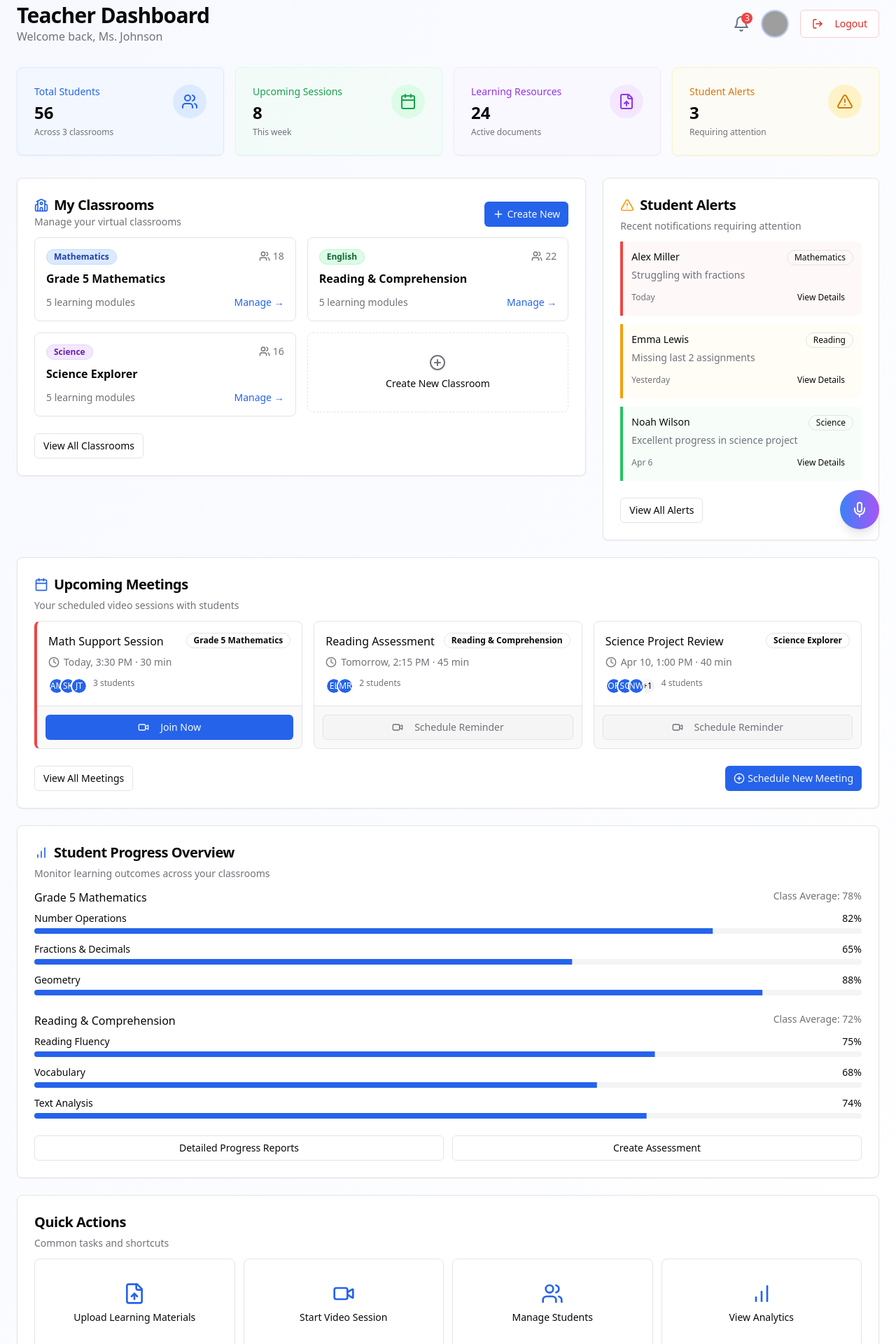
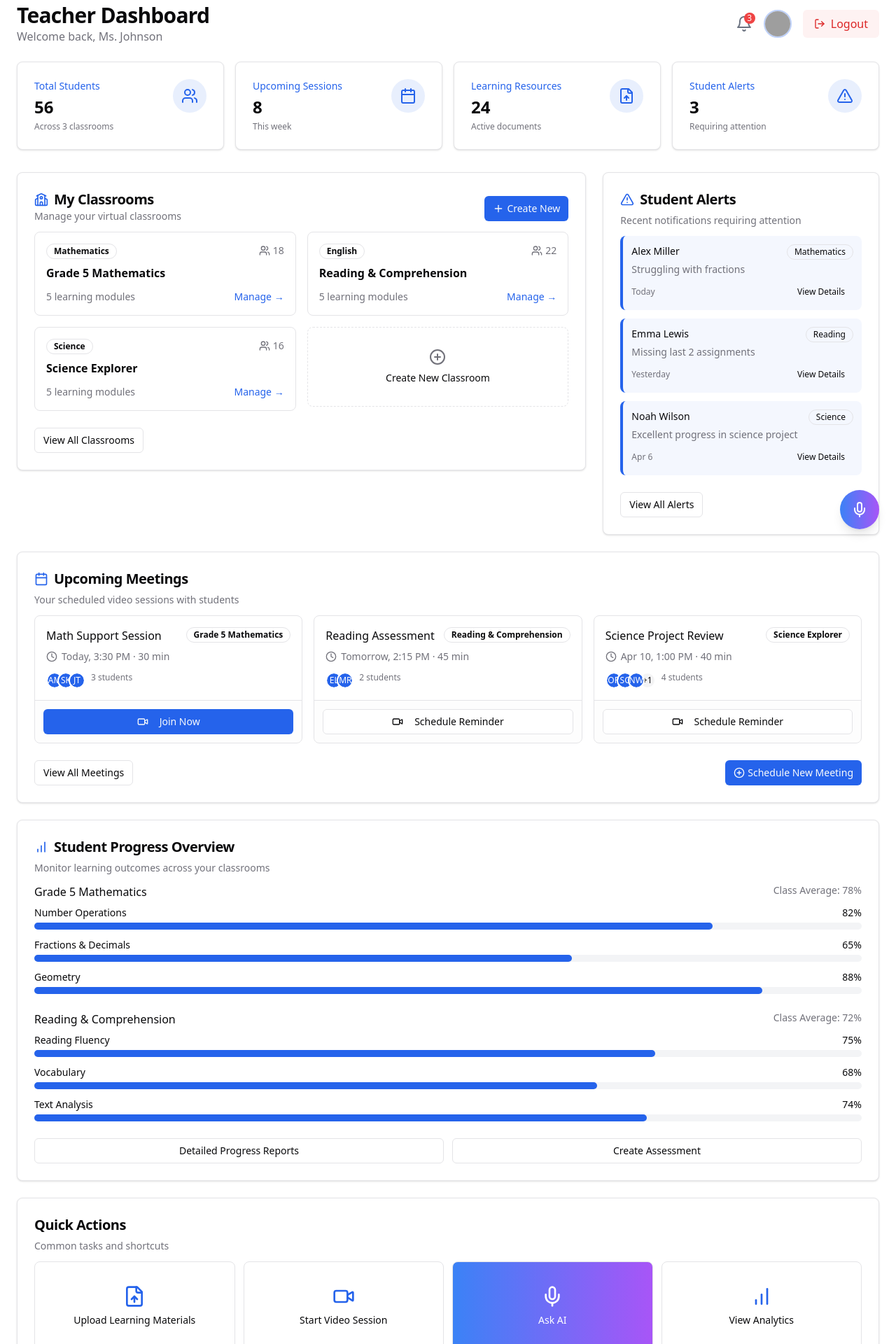
Before and after one commit to samarthshettyyy/EduEASE, a Next.js app in the folder eduease-platform (1)/: page /teacher/dashboard in a window 1280 px wide. Shown: the part 20-1940 px from the top of the page at 70% size. Built offline with nearby package versions, Linux system fonts and the light colour scheme; grey boxes are pictures that could not be loaded.

Commit message:
Update page.tsx

```diff
--- a/eduease-platform (1)/app/teacher/dashboard/page.tsx
+++ b/eduease-platform (1)/app/teacher/dashboard/page.tsx
@@ -140,8 +140,8 @@ export default function TeacherDashboardPage() {
   ]
 
   return (
-    <div className="p-6 bg-gradient-to-br from-indigo-50/50 to-transparent min-h-screen">
-      <div className="flex justify-between items-center mb-8">
+    <div className="p-6">
+      <div className="flex justify-between items-center mb-6">
         <div>
           <h1 className="text-3xl font-bold tracking-tight">Teacher Dashboard</h1>
           <p className="text-muted-foreground">Welcome back, Ms. Johnson</p>
@@ -158,74 +158,73 @@ export default function TeacherDashboardPage() {
               <AvatarFallback>MJ</AvatarFallback>
             </Avatar>
           </div>
-          <Button
+          <button
             onClick={handleLogout}
-            variant="outline"
-            className="border-red-200 text-red-600 hover:bg-red-50 hover:text-red-700 transition-colors"
+            className="flex items-center px-4 py-2 rounded-md bg-red-50 text-red-600 hover:bg-red-100 transition-colors"
           >
             <LogOut className="h-4 w-4 mr-2" />
             Logout
-          </Button>
+          </button>
         </div>
       </div>
 
       {/* Stats Overview */}
       <div className="grid grid-cols-1 md:grid-cols-4 gap-4 mb-8">
-        <Card className="bg-blue-50/50 border-blue-100">
+        <Card className="bg-card border shadow">
           <CardContent className="p-6">
             <div className="flex justify-between items-start">
               <div>
-                <p className="text-sm font-medium text-blue-600 mb-1">Total Students</p>
+                <p className="text-sm font-medium text-primary mb-1">Total Students</p>
                 <h3 className="text-2xl font-bold">56</h3>
                 <p className="text-xs text-muted-foreground mt-1">Across 3 classrooms</p>
               </div>
-              <div className="bg-blue-100 p-3 rounded-full">
-                <Users className="h-6 w-6 text-blue-600" />
+              <div className="bg-primary/10 p-3 rounded-full">
+                <Users className="h-6 w-6 text-primary" />
               </div>
             </div>
           </CardContent>
         </Card>
 
-        <Card className="bg-green-50/50 border-green-100">
+        <Card className="bg-card border shadow">
           <CardContent className="p-6">
             <div className="flex justify-between items-start">
               <div>
-                <p className="text-sm font-medium text-green-600 mb-1">Upcoming Sessions</p>
+                <p className="text-sm font-medium text-primary mb-1">Upcoming Sessions</p>
                 <h3 className="text-2xl font-bold">8</h3>
                 <p className="text-xs text-muted-foreground mt-1">This week</p>
               </div>
-              <div className="bg-green-100 p-3 rounded-full">
-                <Calendar className="h-6 w-6 text-green-600" />
+              <div className="bg-primary/10 p-3 rounded-full">
+                <Calendar className="h-6 w-6 text-primary" />
               </div>
             </div>
           </CardContent>
         </Card>
 
-        <Card className="bg-purple-50/50 border-purple-100">
+        <Card className="bg-card border shadow">
           <CardContent className="p-6">
             <div className="flex justify-between items-start">
               <div>
-                <p className="text-sm font-medium text-purple-600 mb-1">Learning Resources</p>
+                <p className="text-sm font-medium text-primary mb-1">Learning Resources</p>
                 <h3 className="text-2xl font-bold">24</h3>
                 <p className="text-xs text-muted-foreground mt-1">Active documents</p>
               </div>
-              <div className="bg-purple-100 p-3 rounded-full">
-                <FileUp className="h-6 w-6 text-purple-600" />
+              <div className="bg-primary/10 p-3 rounded-full">
+                <FileUp className="h-6 w-6 text-primary" />
               </div>
             </div>
           </CardContent>
         </Card>
 
-        <Card className="bg-amber-50/50 border-amber-100">
+        <Card className="bg-card border shadow">
           <CardContent className="p-6">
             <div className="flex justify-between items-start">
               <div>
-                <p className="text-sm font-medium text-amber-600 mb-1">Student Alerts</p>
+                <p className="text-sm font-medium text-primary mb-1">Student Alerts</p>
                 <h3 className="text-2xl font-bold">3</h3>
                 <p className="text-xs text-muted-foreground mt-1">Requiring attention</p>
               </div>
-              <div className="bg-amber-100 p-3 rounded-full">
-                <AlertTriangle className="h-6 w-6 text-amber-600" />
+              <div className="bg-primary/10 p-3 rounded-full">
+                <AlertTriangle className="h-6 w-6 text-primary" />
               </div>
             </div>
           </CardContent>
@@ -235,7 +234,7 @@ export default function TeacherDashboardPage() {
       <div className="grid grid-cols-1 md:grid-cols-3 gap-6 mb-6">
         {/* Classrooms Section */}
         <div className="md:col-span-2">
-          <Card className="shadow-sm">
+          <Card className="border bg-card text-card-foreground shadow">
             <CardHeader className="pb-3 flex flex-row items-center justify-between">
               <div>
                 <CardTitle className="text-xl flex items-center">
@@ -257,7 +256,7 @@ export default function TeacherDashboardPage() {
                   <Link href={`/teacher/classrooms/${classroom.id}`} key={classroom.id}>
                     <div className="border rounded-lg p-4 hover:border-primary hover:shadow-sm transition-all cursor-pointer">
                       <div className="flex justify-between items-start mb-2">
-                        <Badge className={classroom.color}>{classroom.subject}</Badge>
+                        <Badge variant="outline">{classroom.subject}</Badge>
                         <div className="flex items-center text-muted-foreground text-sm">
                           <Users className="h-4 w-4 mr-1" />
                           {classroom.students}
@@ -292,10 +291,10 @@ export default function TeacherDashboardPage() {
 
         {/* Student Alerts */}
         <div className="md:col-span-1">
-          <Card className="shadow-sm">
+          <Card className="border bg-card text-card-foreground shadow">
             <CardHeader className="pb-3">
               <CardTitle className="text-xl flex items-center">
-                <AlertTriangle className="h-5 w-5 mr-2 text-amber-500" />
+                <AlertTriangle className="h-5 w-5 mr-2 text-primary" />
                 Student Alerts
               </CardTitle>
               <CardDescription>Recent notifications requiring attention</CardDescription>
@@ -303,11 +302,7 @@ export default function TeacherDashboardPage() {
             <CardContent>
               <div className="space-y-3">
                 {studentAlerts.map(alert => (
-                  <div key={alert.id} className={`border-l-4 ${
-                    alert.priority === 'high' ? 'border-red-500 bg-red-50/50' :
-                    alert.priority === 'medium' ? 'border-amber-500 bg-amber-50/50' :
-                    'border-green-500 bg-green-50/50'
-                  } p-3 rounded-r-lg`}>
+                  <div key={alert.id} className="border-l-4 border-primary p-3 rounded-lg bg-primary/5">
                     <div className="flex justify-between items-start">
                       <h4 className="font-medium text-sm">{alert.student}</h4>
                       <Badge variant="outline" className="text-xs font-normal">
@@ -339,7 +334,7 @@ export default function TeacherDashboardPage() {
       </div>
 
       {/* Upcoming Meetings */}
-      <Card className="mb-6 shadow-sm">
+      <Card className="mb-6 border bg-card text-card-foreground shadow">
         <CardHeader className="pb-3">
           <CardTitle className="text-xl flex items-center">
             <Calendar className="h-5 w-5 mr-2 text-primary" />
@@ -352,7 +347,7 @@ export default function TeacherDashboardPage() {
             {upcomingMeetings.map(meeting => (
               <div
                 key={meeting.id}
-                className={`border rounded-lg overflow-hidden ${meeting.urgent ? 'border-l-4 border-l-red-500' : ''}`}
+                className="border rounded-lg overflow-hidden"
               >
                 <div className="p-4">
                   <div className="flex justify-between items-start mb-2">
@@ -387,9 +382,9 @@ export default function TeacherDashboardPage() {
                     </span>
                   </div>
                 </div>
-                <div className="bg-muted/50 p-3 border-t">
+                <div className="bg-muted/20 p-3 border-t">
                   <Button
-                    className={`w-full ${meeting.time.includes('Today') ? 'bg-primary' : 'bg-muted/70 text-muted-foreground hover:bg-muted'}`}
+                    className="w-full"
                     variant={meeting.time.includes('Today') ? 'default' : 'outline'}
                     size="sm"
                   >
@@ -419,7 +414,7 @@ export default function TeacherDashboardPage() {
       </Card>
 
       {/* Student Progress */}
-      <Card className="mb-6 shadow-sm">
+      <Card className="mb-6 border bg-card text-card-foreground shadow">
         <CardHeader className="pb-3">
           <CardTitle className="text-xl flex items-center">
             <BarChart className="h-5 w-5 mr-2 text-primary" />
@@ -440,21 +435,27 @@ export default function TeacherDashboardPage() {
                     <span>Number Operations</span>
                     <span>82%</span>
                   </div>
-                  <Progress value={82} className="h-2" />
+                  <div className="w-full bg-gray-100 rounded-full h-2.5">
+                    <div className="bg-primary h-2.5 rounded-full" style={{ width: '82%' }}></div>
+                  </div>
                 </div>
                 <div>
                   <div className="flex justify-between text-sm mb-1">
                     <span>Fractions & Decimals</span>
                     <span>65%</span>
                   </div>
-                  <Progress value={65} className="h-2" />
+                  <div className="w-full bg-gray-100 rounded-full h-2.5">
+                    <div className="bg-primary h-2.5 rounded-full" style={{ width: '65%' }}></div>
+                  </div>
                 </div>
                 <div>
                   <div className="flex justify-between text-sm mb-1">
                     <span>Geometry</span>
                     <span>88%</span>
                   </div>
-                  <Progress value={88} className="h-2" />
+                  <div className="w-full bg-gray-100 rounded-full h-2.5">
+                    <div className="bg-primary h-2.5 rounded-full" style={{ width: '88%' }}></div>
+                  </div>
                 </div>
               </div>
             </div>
@@ -470,21 +471,27 @@ export default function TeacherDashboardPage() {
                     <span>Reading Fluency</span>
                     <span>75%</span>
                   </div>
-                  <Progress value={75} className="h-2" />
+                  <div className="w-full bg-gray-100 rounded-full h-2.5">
+                    <div className="bg-primary h-2.5 rounded-full" style={{ width: '75%' }}></div>
+                  </div>
                 </div>
                 <div>
                   <div className="flex justify-between text-sm mb-1">
                     <span>Vocabulary</span>
                     <span>68%</span>
                   </div>
-                  <Progress value={68} className="h-2" />
+                  <div className="w-full bg-gray-100 rounded-full h-2.5">
+                    <div className="bg-primary h-2.5 rounded-full" style={{ width: '68%' }}></div>
+                  </div>
                 </div>
                 <div>
                   <div className="flex justify-between text-sm mb-1">
                     <span>Text Analysis</span>
                     <span>74%</span>
                   </div>
-                  <Progress value={74} className="h-2" />
+                  <div className="w-full bg-gray-100 rounded-full h-2.5">
+                    <div className="bg-primary h-2.5 rounded-full" style={{ width: '74%' }}></div>
+                  </div>
                 </div>
               </div>
             </div>
@@ -507,7 +514,7 @@ export default function TeacherDashboardPage() {
       </Card>
 
       {/* Quick Actions */}
-      <Card className="shadow-sm">
+      <Card className="border bg-card text-card-foreground shadow">
         <CardHeader className="pb-3">
           <CardTitle className="text-xl">Quick Actions</CardTitle>
           <CardDescription>Common tasks and shortcuts</CardDescription>
@@ -515,28 +522,29 @@ export default function TeacherDashboardPage() {
         <CardContent>
           <div className="grid grid-cols-2 sm:grid-cols-4 gap-3">
             <Link href="/teacher/documents/upload">
-              <div className="flex flex-col items-center justify-center p-4 rounded-lg border hover:bg-primary/5 hover:border-primary/50 transition-colors h-32">
+              <div className="flex flex-col items-center justify-center p-4 rounded-lg border hover:bg-primary/5 hover:border-primary transition-colors h-32">
                 <FileUp className="h-8 w-8 text-primary mb-2" />
                 <span className="text-sm font-medium text-center">Upload Learning Materials</span>
               </div>
             </Link>
 
             <Link href="/teacher/meetings/create">
-              <div className="flex flex-col items-center justify-center p-4 rounded-lg border hover:bg-primary/5 hover:border-primary/50 transition-colors h-32">
+              <div className="flex flex-col items-center justify-center p-4 rounded-lg border hover:bg-primary/5 hover:border-primary transition-colors h-32">
                 <Video className="h-8 w-8 text-primary mb-2" />
                 <span className="text-sm font-medium text-center">Start Video Session</span>
               </div>
             </Link>
 
-            <Link href="/teacher/students">
-              <div className="flex flex-col items-center justify-center p-4 rounded-lg border hover:bg-primary/5 hover:border-primary/50 transition-colors h-32">
-                <Users className="h-8 w-8 text-primary mb-2" />
-                <span className="text-sm font-medium text-center">Manage Students</span>
-              </div>
-            </Link>
+            <button
+              onClick={() => setIsVoiceAssistantOpen(true)}
+              className="flex flex-col items-center justify-center p-4 rounded-lg border bg-gradient-to-r from-blue-500 to-purple-500 text-white hover:from-blue-600 hover:to-purple-600 transition-colors h-32"
+            >
+              <Mic className="h-8 w-8 mb-2" />
+              <span className="text-sm font-medium text-center">Ask AI</span>
+            </button>
 
             <Link href="/teacher/analytics">
-              <div className="flex flex-col items-center justify-center p-4 rounded-lg border hover:bg-primary/5 hover:border-primary/50 transition-colors h-32">
+              <div className="flex flex-col items-center justify-center p-4 rounded-lg border hover:bg-primary/5 hover:border-primary transition-colors h-32">
                 <BarChart className="h-8 w-8 text-primary mb-2" />
                 <span className="text-sm font-medium text-center">View Analytics</span>
               </div>
```
